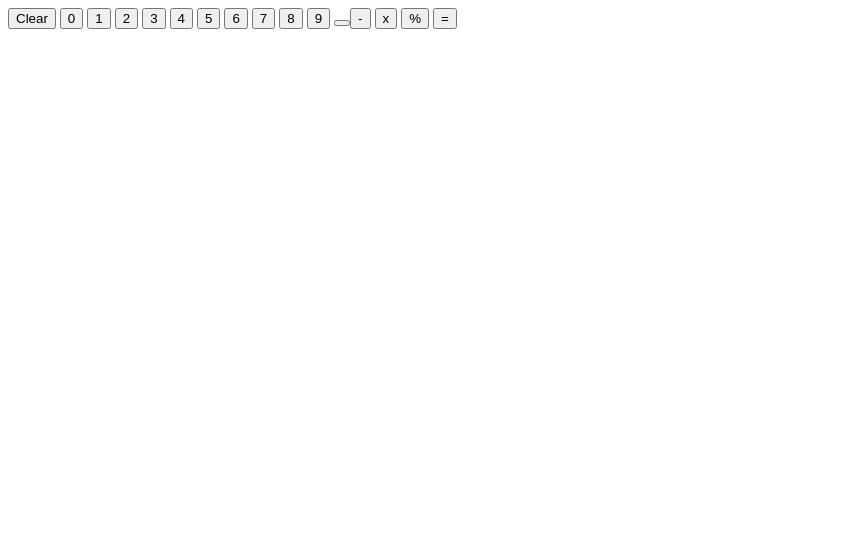
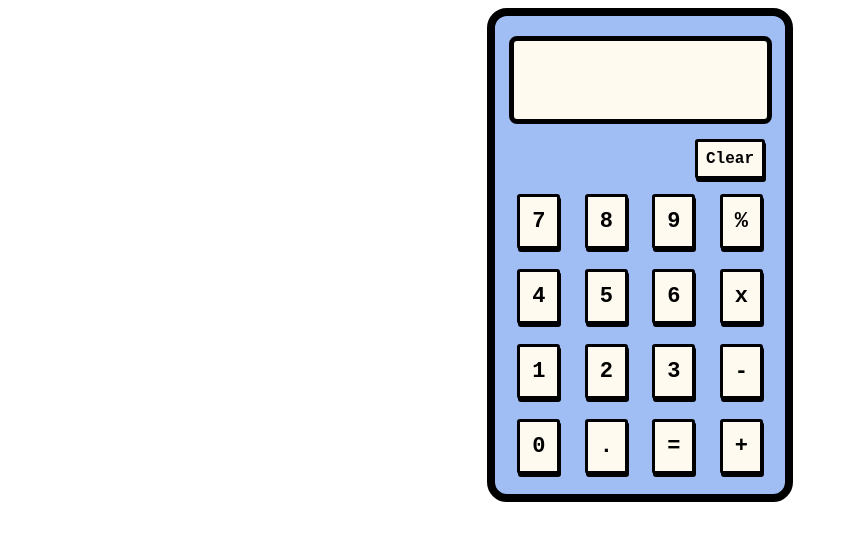
Before and after one commit to tpedigo/Calculator, a plain HTML site: page index.html in a window 1280 px wide. Shown: the whole page, without its empty margins (0-848 px from the left). Drawn offline with Linux system fonts and the light colour scheme.

Commit message:
Edit button push animation and style

```diff
--- a/index.html
+++ b/index.html
@@ -11,23 +11,24 @@
     <script defer type="text/javascript" src="script.js"></script>
     <div class="calculator">
         <div class="display"></div>
+        <button class="clear">Clear</button>
         <div class="buttons">
-            <button class="clear">Clear</button>
-            <button class="number zero">0</button>
+            <button class="number seven">7</button>
+            <button class="number eight">8</button>
+            <button class="number nine">9</button>
+            <button class="number divide">%</button>
+            <button class="number four">4</button>
+            <button class="number five">5</button>
+            <button class="number six">6</button>
+            <button class="number times">x</button>
             <button class="number one">1</button>
             <button class="number two">2</button>
             <button class="number three">3</button>
-            <button class="number four">4</button>
-            <button class="number five">5</button>
-            <button class="number six">6</button>
-            <button class="number seven">7</button>
-            <button class="number eight">8</button>
-            <button class="number nine">9</button>
-            <button class="number plus"+</button>
             <button class="number minus">-</button>
-            <button class="number times">x</button>
-            <button class="number divide">%</button>
+            <button class="number zero">0</button>
+            <button class="number point">.</button>
             <button class="number equals">=</button>
+            <button class="number plus">+</button>
         </div>
     </div>
 </body>
--- a/style.css
+++ b/style.css
@@ -0,0 +1,58 @@
+.calculator {
+    margin: auto;
+    display: flex;
+    flex-direction: column;
+    justify-content: center;
+    align-items: center;
+    gap: 15px;
+    border: 8px solid black;
+    border-radius: 20px;
+    background-color: rgba(100, 148, 237, 0.612);
+    width: 250px;
+    padding: 20px;
+}
+
+.display {
+    border: 5px solid black;
+    border-radius: 8px;
+    background-color: floralwhite;
+    font-family: Andale Mono, monospace;
+    font-size: 32px;
+    padding: 14px;
+    height: 50px;
+    width: 225px;
+}
+
+.buttons {
+    display: flex;
+    flex-wrap: wrap;
+    justify-content: space-around;
+    align-items: center;
+    gap: 20px;
+}
+
+.number,
+.clear {
+    border: 3px solid black;
+    border-radius: 3px;
+    background-color: floralwhite;
+    font-family: Andale Mono, monospace;
+    font-weight: bold;
+    box-shadow: 1px 3px black;
+}
+
+.number:active,
+.clear:active {
+    transform: translateY(3px);
+    box-shadow: 0 0 black;
+}
+
+.clear {
+    padding: 8px;
+    font-size: 16px;
+    align-self: flex-end;
+}
+.number {
+    padding: 12px;
+    font-size: 22px;
+}
```
